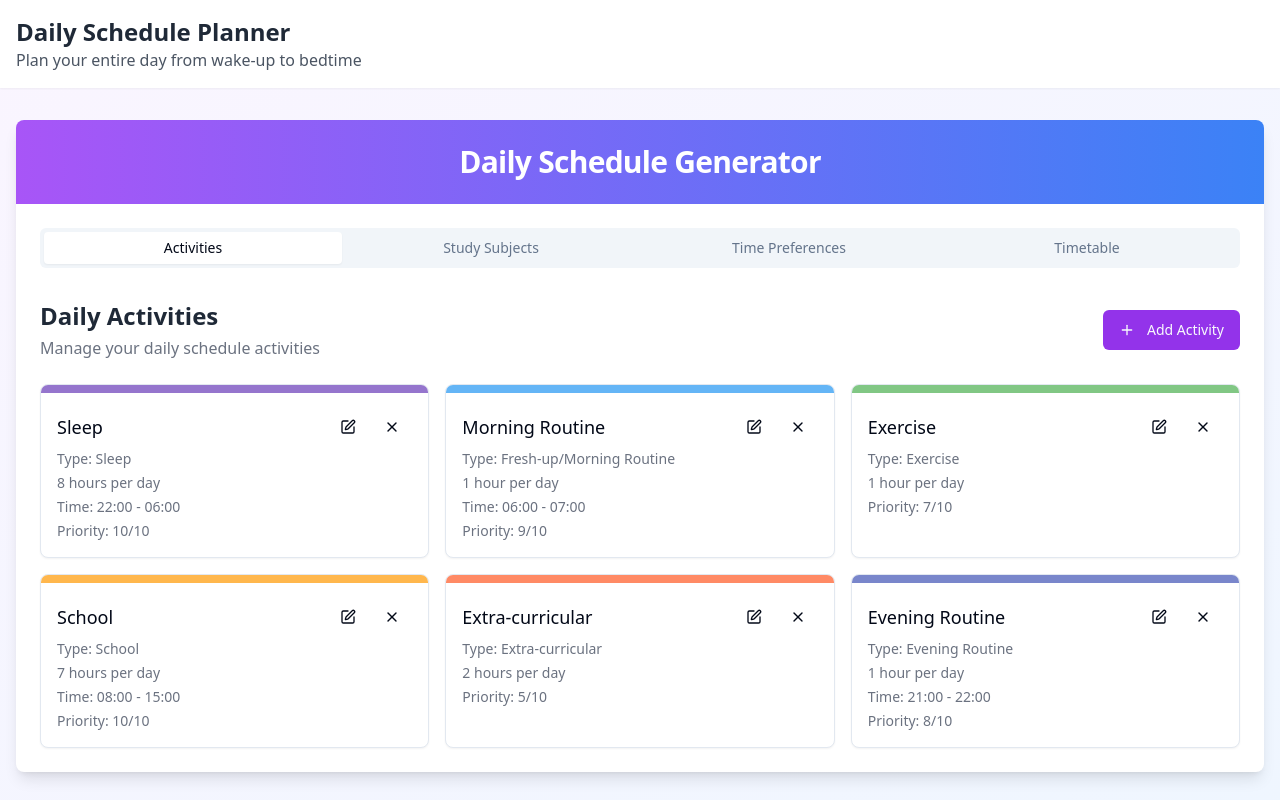
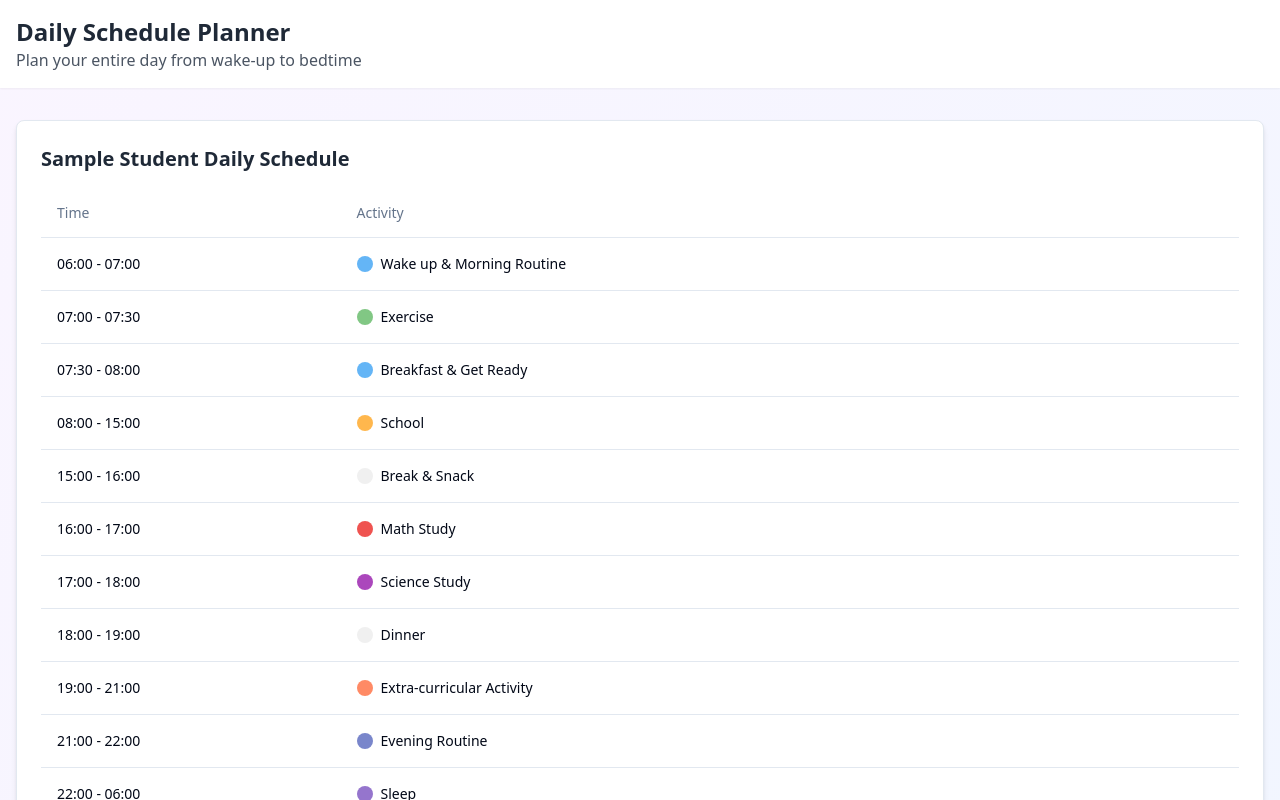
Before and after one commit to pruthvi-189/Study-time-table-, a React (Vite) app: page / in a window 1280 px wide. Shown: the top 800 px of the page. Built offline with nearby package versions, Linux system fonts and the light colour scheme.

Commit message:
Add timetable display
Implement the display of a full day timetable.

```diff
--- a/src/pages/Index.tsx
+++ b/src/pages/Index.tsx
@@ -1,6 +1,29 @@
 
 import React from "react";
 import TimetableGenerator from "../components/TimetableGenerator";
+import { Card, CardContent } from "@/components/ui/card";
+import {
+  Table,
+  TableBody,
+  TableCell,
+  TableHead,
+  TableHeader,
+  TableRow,
+} from "@/components/ui/table";
+
+const sampleDaySchedule = [
+  { time: "06:00 - 07:00", activity: "Wake up & Morning Routine", type: "freshup", color: "#64b5f6" },
+  { time: "07:00 - 07:30", activity: "Exercise", type: "exercise", color: "#81c784" },
+  { time: "07:30 - 08:00", activity: "Breakfast & Get Ready", type: "freshup", color: "#64b5f6" },
+  { time: "08:00 - 15:00", activity: "School", type: "school", color: "#ffb74d" },
+  { time: "15:00 - 16:00", activity: "Break & Snack", type: "break", color: "#f0f0f0" },
+  { time: "16:00 - 17:00", activity: "Math Study", type: "study", color: "#ef5350" },
+  { time: "17:00 - 18:00", activity: "Science Study", type: "study", color: "#ab47bc" },
+  { time: "18:00 - 19:00", activity: "Dinner", type: "break", color: "#f0f0f0" },
+  { time: "19:00 - 21:00", activity: "Extra-curricular Activity", type: "extracurricular", color: "#ff8a65" },
+  { time: "21:00 - 22:00", activity: "Evening Routine", type: "bedtime", color: "#7986cb" },
+  { time: "22:00 - 06:00", activity: "Sleep", type: "sleep", color: "#9575cd" },
+];
 
 const Index = () => {
   return (
@@ -15,6 +38,43 @@ const Index = () => {
           </p>
         </div>
       </header>
+
+      <div className="container mx-auto px-4 py-8">
+        <Card className="mb-8 shadow-md">
+          <CardContent className="p-6">
+            <h2 className="text-xl font-bold text-gray-800 mb-4">Sample Student Daily Schedule</h2>
+            <div className="overflow-x-auto">
+              <Table>
+                <TableHeader>
+                  <TableRow>
+                    <TableHead className="w-1/4">Time</TableHead>
+                    <TableHead>Activity</TableHead>
+                  </TableRow>
+                </TableHeader>
+                <TableBody>
+                  {sampleDaySchedule.map((item, index) => (
+                    <TableRow key={index}>
+                      <TableCell className="font-medium">{item.time}</TableCell>
+                      <TableCell>
+                        <div className="flex items-center gap-2">
+                          <div
+                            className="w-4 h-4 rounded-full"
+                            style={{ backgroundColor: item.color }}
+                          ></div>
+                          {item.activity}
+                        </div>
+                      </TableCell>
+                    </TableRow>
+                  ))}
+                </TableBody>
+              </Table>
+            </div>
+            <p className="text-sm text-gray-600 mt-4">
+              This is just a sample schedule. Create your own personalized daily timetable using the generator below.
+            </p>
+          </CardContent>
+        </Card>
+      </div>
       <TimetableGenerator />
     </div>
   );
```
